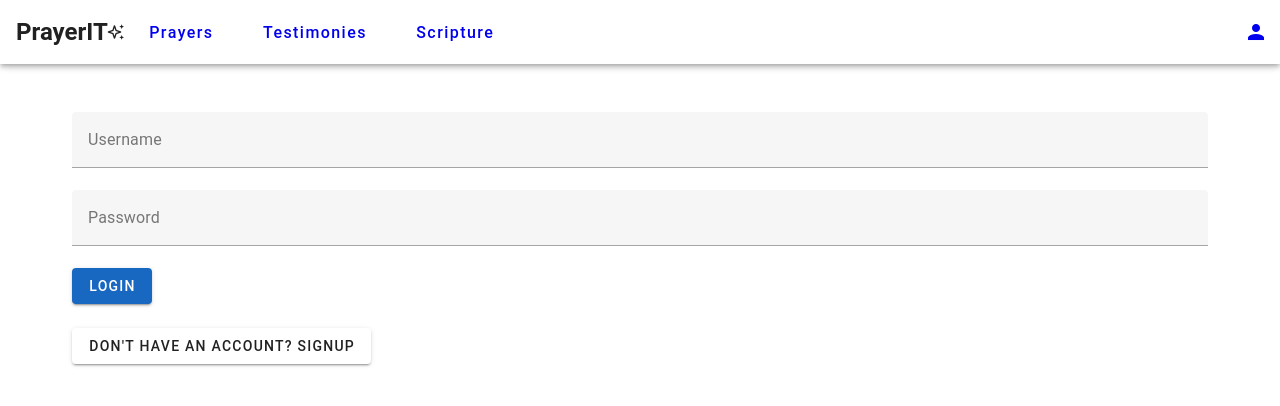
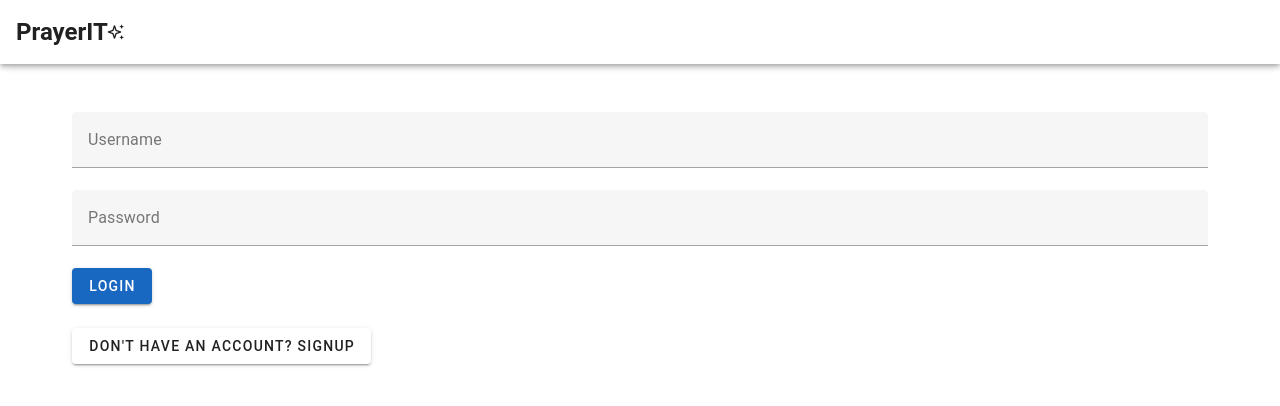
Before and after one commit to bethel-school-of-technology/team-j3-16-frontend, a Vue app: page / in a window 1280 px wide. Shown: the top 406 px of the page. Built offline with nearby package versions, Linux system fonts and the light colour scheme.

Commit message:
conditional navigation upon not being signed in added

```diff
--- a/src/App.vue
+++ b/src/App.vue
@@ -21,7 +21,7 @@ const signOut = () => {
       <h2> PrayerIT </h2>
       <i class="pi pi-sparkles"></i>
 
-      <nav>
+      <nav v-if="userStore.isLoggedIn">
         <RouterLink to="/home">
           <v-btn text class="mx-2">
             Prayers
@@ -46,8 +46,7 @@ const signOut = () => {
           </v-btn>
         </RouterLink>
 
-        <!-- Conditionally display the Logout button -->
-        <v-btn v-if="userStore.isLoggedIn" text @click="signOut" class="mx-2">
+        <v-btn text @click="signOut" class="mx-2">
           Logout
         </v-btn>
       </nav>
--- a/src/views/HomeView.vue
+++ b/src/views/HomeView.vue
@@ -9,7 +9,7 @@ import FeedConfig from '@/components/FeedConfig.vue';
 
 <template>
   <div>
-    <h1>Global Active Prayer Network</h1>
+    <h1>Global Prayer Network</h1>
     <MapboxCluster />
      <PrayerForm />
 
```
